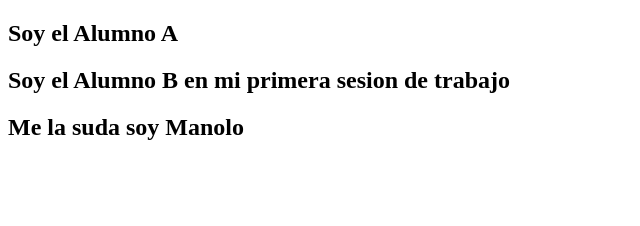
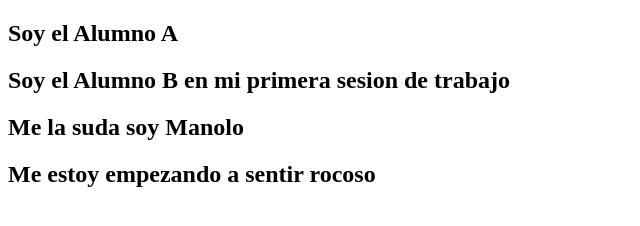
Before and after one commit to andresmartinez6/Aitor-y-Andres, a plain HTML site: page index.html in a window 1280 px wide. Shown: the whole page, without its empty margins (0-640 px from the left). Drawn offline with Linux system fonts and the light colour scheme.

```diff
--- a/index.html
+++ b/index.html
@@ -10,5 +10,6 @@
     <h2>Soy el Alumno A</h2>
     <h2>Soy el Alumno B en mi primera sesion de trabajo</h2>
     <h2>Me la suda soy Manolo</h2>
+    <h2>Me estoy empezando a sentir rocoso</h2>
 </body>
 </html>
```
